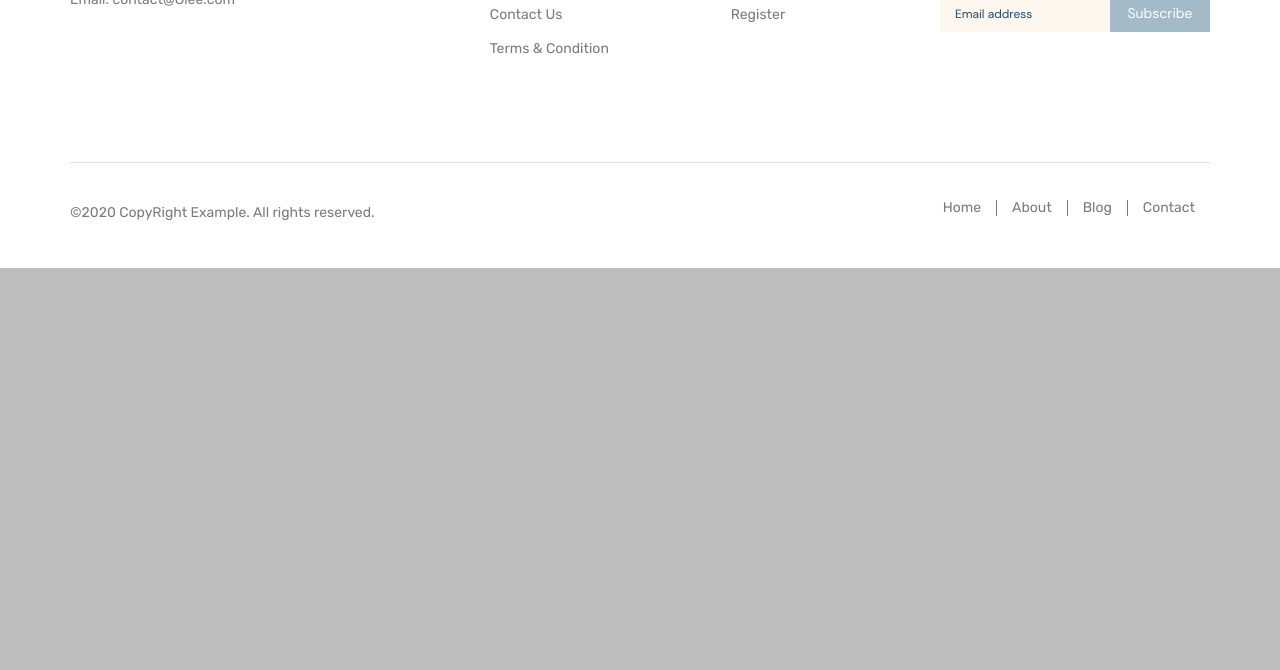
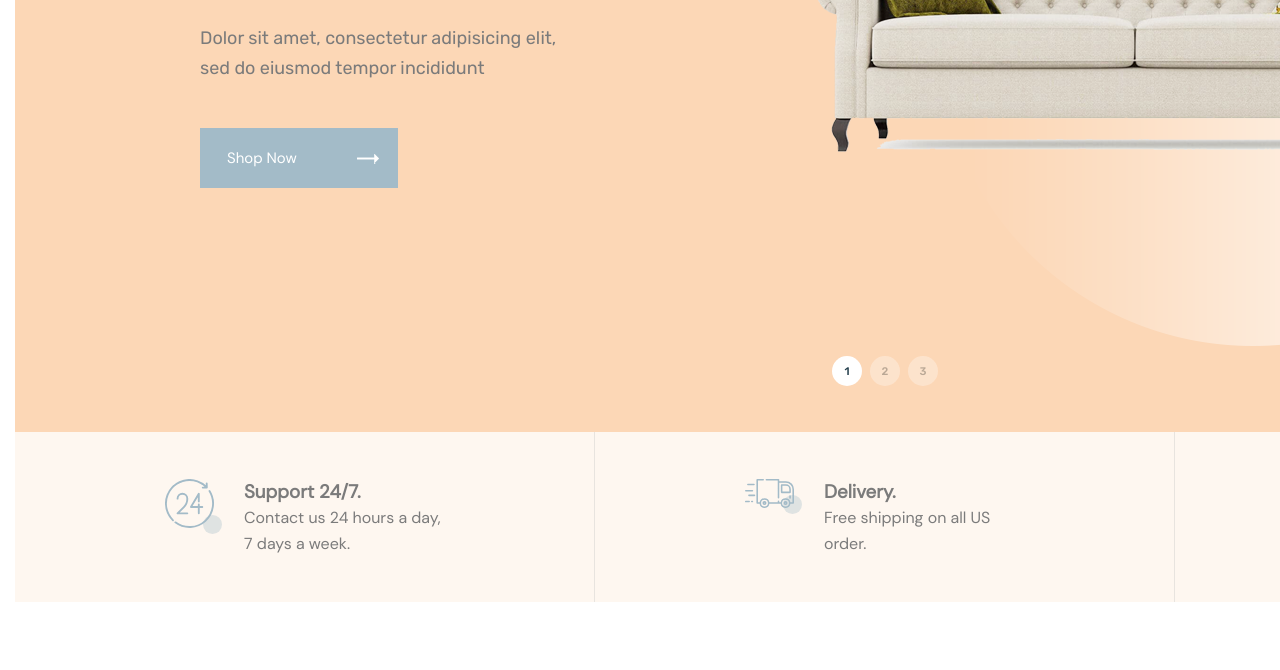
Before and after one commit to madee23/glee, a website: page app/index.html in a window 1280 px wide. Shown: the part 532-1202 px from the top of the page. Before the commit the page ends 800 px from the top, so only its background shows below. Drawn offline with nearby package versions, Linux system fonts and the light colour scheme; files that its build step writes are made by us from their sources.

Commit message:
added main & slider

```diff
--- a/app/index.html
+++ b/app/index.html
@@ -73,7 +73,71 @@
 		</header>
 
 		<main class="main">
-			<div class='container'></div>
+			<div class='container'>
+				<div class="main__wrapper">
+					<div class="main__slider">
+						<div class="main__slider-item">
+							<div class="main__slider-left">
+								<h1 class="main__slider-title">SMART AND TRENDY</h1>
+								<p class="main__slider-text">Dolor sit amet, consectetur adipisicing elit, sed do eiusmod tempor incididunt </p>
+								<button class="main__slider-btn">Shop Now</button>
+							</div>
+							<div class="main__slider-right">
+								<img src="images/slider/1.png" alt="slide img" class="main__slider-img">
+							</div>
+						</div>
+						<div class="main__slider-item">
+							<div class="main__slider-left">
+								<h1 class="main__slider-title">Lorem, ipsum dolor.</h1>
+								<p class="main__slider-text">Dolor sit amet, consectetur adipisicing elit, sed do eiusmod tempor incididunt </p>
+								<button class="main__slider-btn">Shop Now</button>
+							</div>
+							<div class="main__slider-right">
+								<img src="images/slider/1.png" alt="slide img" class="main__slider-img">
+							</div>
+						</div>
+						<div class="main__slider-item">
+							<div class="main__slider-left">
+								<h1 class="main__slider-title">SMART AND TRENDY</h1>
+								<p class="main__slider-text">Dolor sit amet, consectetur adipisicing elit, sed do eiusmod tempor incididunt </p>
+								<button class="main__slider-btn">Shop Now</button>
+							</div>
+							<div class="main__slider-right">
+								<img src="images/slider/1.png" alt="slide img" class="main__slider-img">
+							</div>
+						</div>
+					</div>
+				</div>
+				<div class="main__bottom">
+					<div class="main__bottom-item">
+						<div class="main__bottom-img-inner">
+							<img src="images/main/bottom/Shape 1.svg" alt="main bottom icons" class="main__bottom-img">
+						</div>
+						<div class="main__bottom-inner">
+							<h3 class="main__bottom-title">Support 24/7.</h3>
+							<p class="main__bottom-text">Contact us 24 hours a day, <br> 7 days a week.</p>
+						</div>
+					</div>
+					<div class="main__bottom-item">
+						<div class="main__bottom-img-inner">
+							<img src="images/main/bottom/delivery-truck.svg" alt="main bottom icons" class="main__bottom-img">
+						</div>
+						<div class="main__bottom-inner">
+							<h3 class="main__bottom-title">Delivery.</h3>
+							<p class="main__bottom-text">Free shipping on all US order.</p>
+						</div>
+					</div>
+					<div class="main__bottom-item">
+						<div class="main__bottom-img-inner">
+							<img src="images/main/bottom/credit-card.svg" alt="main bottom icons" class="main__bottom-img">
+						</div>
+						<div class="main__bottom-inner">
+							<h3 class="main__bottom-title">100% Payment secure.</h3>
+							<p class="main__bottom-text">We ensure secure payment with PEV.</p>
+						</div>
+					</div>
+				</div>
+			</div>
 		</main>
 
 		<footer class="footer">
--- a/app/js/main.js
+++ b/app/js/main.js
@@ -1,2 +1,9 @@
 $(function () {
+	$('.main__slider').slick({
+		dots: true,
+		arrows: false,
+		// fade: true,
+		// autoplay: true,
+		// autoplaySpeed: 2000
+	})
 });
--- a/app/scss/_footer.scss
+++ b/app/scss/_footer.scss
@@ -41,8 +41,6 @@
 	}
 	&__contact-mail {
 		color: $default-color;
-	}
-	&__copy {
 	}
 	&__form {
 		display: flex;
@@ -117,9 +115,3 @@
 		border-bottom: 1px solid #dae4e9;
 	}
 }
-.logo {
-	&__img {
-	}
-	&__text {
-	}
-}
--- a/app/scss/_global.scss
+++ b/app/scss/_global.scss
@@ -9,7 +9,6 @@ body {
 	color: $default-color;
 	font-size: 16px;
 	line-height: 26px;
-	background-color: rgb(189, 189, 189);
 	@extend %DMSans-400;
 }
 
--- /dev/null
+++ b/app/scss/_libs.scss
@@ -0,0 +1 @@
+@import '../../node_modules/slick-carousel/slick/slick.scss';
--- /dev/null
+++ b/app/scss/_slick-dots.scss
@@ -0,0 +1,32 @@
+.main__slider > ul.slick-dots {
+	position: absolute;
+	left: 50%;
+	transform: translate(-53px);
+	bottom: 0;
+	display: flex;
+	justify-content: space-between;
+	align-items: center;
+	gap: 8px;
+	margin-bottom: 45px;
+	font-size: 11px;
+	@extend %Rubik-500;
+	li {
+		transition: all 0.3s ease-in-out;
+		opacity: 0.3;
+		text-align: center;
+		line-height: 30px;
+		button {
+			background-color: rgba($color: #fff, $alpha: 1);
+			border-radius: 50%;
+			border: none;
+			width: 30px;
+			height: 30px;
+			position: relative;
+			color: $accent-color;
+		}
+		&.slick-active {
+			border-radius: 50%;
+			opacity: 1;
+		}
+	}
+}
--- a/app/scss/_vars.scss
+++ b/app/scss/_vars.scss
@@ -1,8 +1,7 @@
 // Цвета
 $default-color: #7b7b7b; //цвет по умолчанию
 $title-color: #29282d; //цвет заглавий
-$accent-color: #fe3e57; //акцентный цвет
-$accent-color: #fe3e57; //акцентный цвет
+$accent-color: #243f4d; //акцентный цвет
 
 // Шрифты
 %DMSans-400 {
--- /dev/null
+++ b/app/scss/main.scss
@@ -0,0 +1,103 @@
+.main {
+	width: 100%;
+	min-height: 990px;
+	height: auto;
+	&__bottom {
+		display: flex;
+		justify-content: space-evenly;
+		align-items: stretch;
+		height: 170px;
+		width: 100%;
+	}
+	&__bottom-img-inner {
+		position: relative;
+		&::before {
+			content: '';
+			display: block;
+			width: 19px;
+			height: 19px;
+			border-radius: 50%;
+			background-color: #a3bbc8;
+			position: absolute;
+			right: -8px;
+			bottom: -6px;
+			opacity: 0.34;
+		}
+	}
+	&__bottom-item {
+		background-color: #fef7f0;
+		flex: 1 1 auto;
+		display: flex;
+		justify-content: center;
+		align-items: flex-start;
+		border-right: 1px solid #e8e4df;
+		gap: 30px;
+		padding-top: 47px;
+	}
+	&__bottom-text {
+	}
+	&__bottom-title {
+	}
+	&__bottom-inner {
+		width: 200px;
+	}
+	&__slider {
+		min-height: 720px;
+		padding-bottom: 45px;
+	}
+	&__slider-btn {
+		border: none;
+		padding: 24px 101px 24px 27px;
+		background-color: #a3bbc8;
+		color: #fff;
+		font-size: 15px;
+		line-height: 12px;
+		cursor: pointer;
+		position: relative;
+		&::after {
+			content: '';
+			position: absolute;
+			right: 19px;
+			top: 50%;
+			transform: translate(0, -4px);
+			background-image: url('../images/slider/btn_arr.png');
+			width: 22px;
+			height: 10px;
+		}
+	}
+	&__slider-img {
+		min-width: 755px;
+		height: auto;
+	}
+	&__slider-item {
+		display: flex !important;
+		justify-content: space-between;
+		align-items: flex-start;
+	}
+	&__slider-left {
+	}
+	&__slider-right {
+	}
+	&__slider-text {
+		width: 360px;
+		font-size: 18px;
+		line-height: 30px;
+		@extend %Rubik-400;
+		margin-bottom: 45px;
+	}
+	&__slider-title {
+		@extend %Rubik-500;
+		margin-top: 125px;
+		margin-bottom: 46px;
+		font-size: 72px;
+		line-height: 70px;
+		color: #243f4d;
+	}
+	&__wrapper {
+		margin: 0 auto;
+		background-color: #fcd7b6;
+		padding: 100px 185px 0;
+	}
+}
+
+@import 'slick-dots';
--- a/app/scss/style.scss
+++ b/app/scss/style.scss
@@ -2,10 +2,12 @@
 @import 'fonts';
 @import 'vars';
 @import 'reset';
+@import 'libs';
 @import 'global';
 
 // Секции, пахнали
 @import 'header';
+@import 'main';
 @import 'footer';
 
 // Медиа-кверисы
--- a/gulpfile.js
+++ b/gulpfile.js
@@ -24,7 +24,7 @@ function browsersync() {
 // Тасчим ЭСЦСС
 function styles() {
 	return src('app/scss/style.scss')
-    .pipe(scss({ outputStyle: 'expanded' }))
+		.pipe(scss({ outputStyle: 'compressed' }))
 		.pipe(concat('style.min.css'))
 		.pipe(autoprefixer({
 			overrideBrowserslist: ['last 10 version'],
@@ -38,6 +38,7 @@ function styles() {
 function scripts() {
 	return src([
 		'node_modules/jquery/dist/jquery.js',
+		'node_modules/slick-carousel/slick/slick.js',
 		'app/js/main.js'
 	])
 		.pipe(concat('main.min.js'))
--- a/package.json
+++ b/package.json
@@ -21,6 +21,7 @@
     "gulp-uglify": "^3.0.2",
     "imagemin": "^8.0.1",
     "jquery": "^3.6.0",
-    "sass": "^1.37.5"
+    "sass": "^1.37.5",
+    "slick-carousel": "^1.8.1"
   }
 }
```
Also changed, not shown: app/images/main/bottom/Shape 1.svg (added), app/images/main/bottom/credit-card.svg (added), app/images/main/bottom/delivery-truck.svg (added), app/images/slider/1.png (added), app/images/slider/btn_arr.png (added), app/js/main.min.js. Lines whose indentation alone changed are shown as unchanged.
